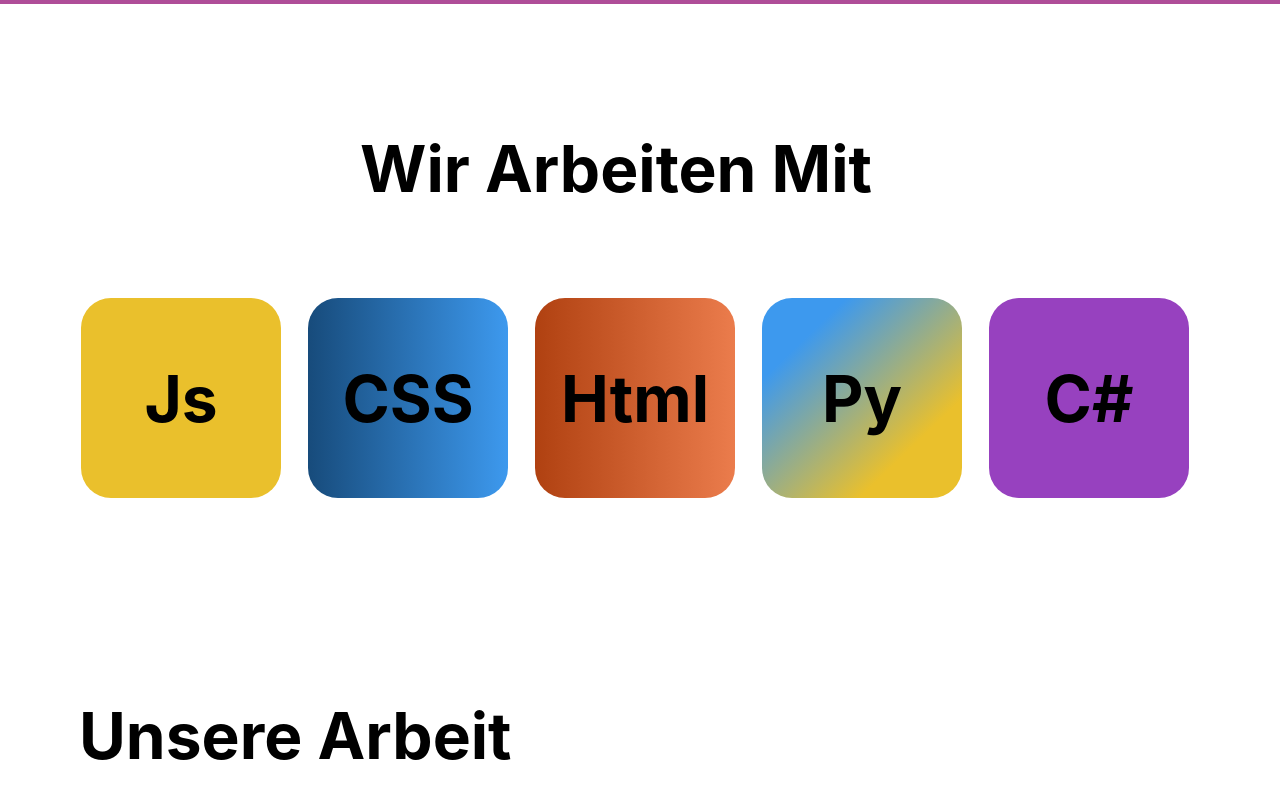
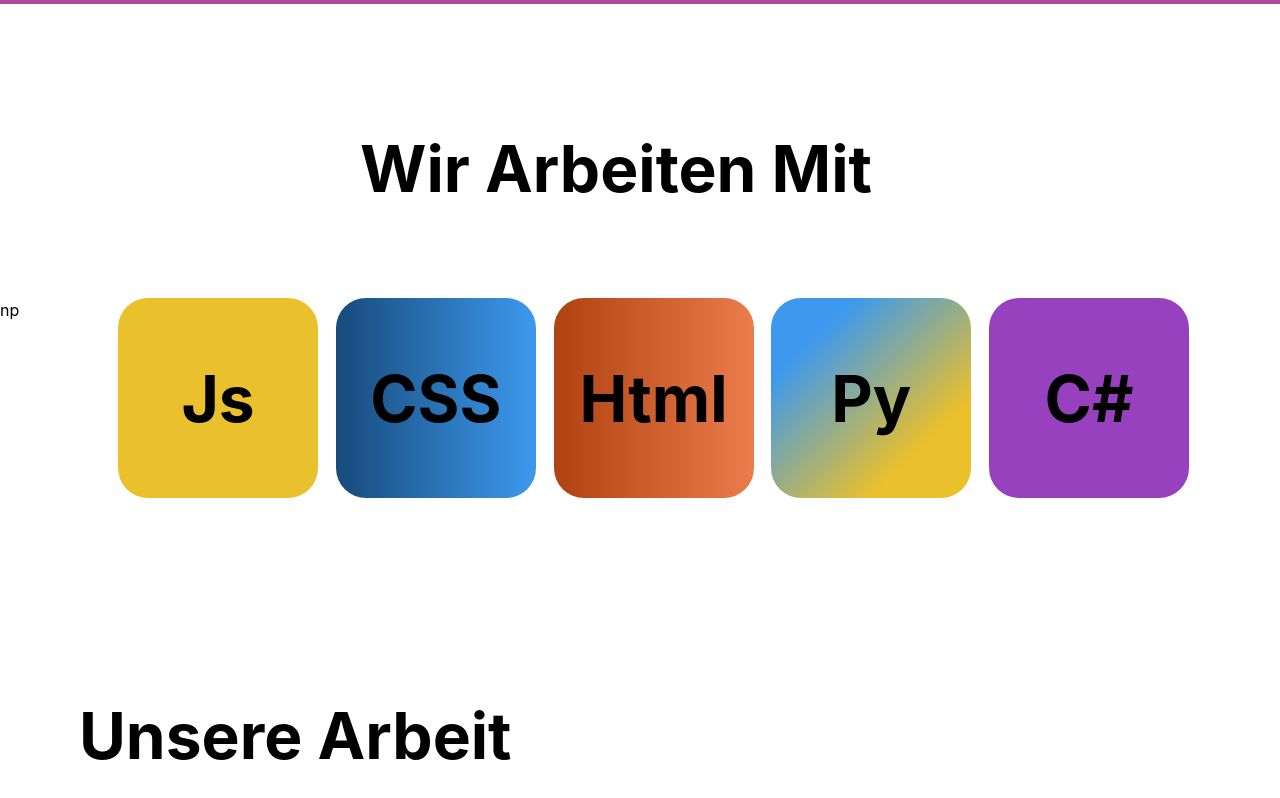
Before and after one commit to CompanyOracode/OracodeWebsite, a React (Create React App) app: page /home in a window 1280 px wide. Shown: the part 2540-3338 px from the top of the page. Built offline with nearby package versions, Linux system fonts and the light colour scheme.

Commit message:
update 10:24

```diff
--- a/src/components/Home.js
+++ b/src/components/Home.js
@@ -2,6 +2,7 @@ import Navbar from "./navbar";
 import { Startpage } from "./StartPage";
 import { Footer } from "./footer";
 import Logos from "./Logos";
+import CarouselDiv from "./Carousel";
 
 export const Home = () => {
   return (
@@ -10,6 +11,7 @@ export const Home = () => {
       <Startpage />
       <Footer />
       <Logos/>
+      <CarouselDiv/>
     </>
   );
 };
--- a/src/components/Logos.js
+++ b/src/components/Logos.js
@@ -1,6 +1,6 @@
 export default function Logos() {
     return (
-        <div className="Logos">
+        <div className="Logos">np
             <div className="JSLogo">
                 <h1 className="JSLogoText">
                     Js
```
